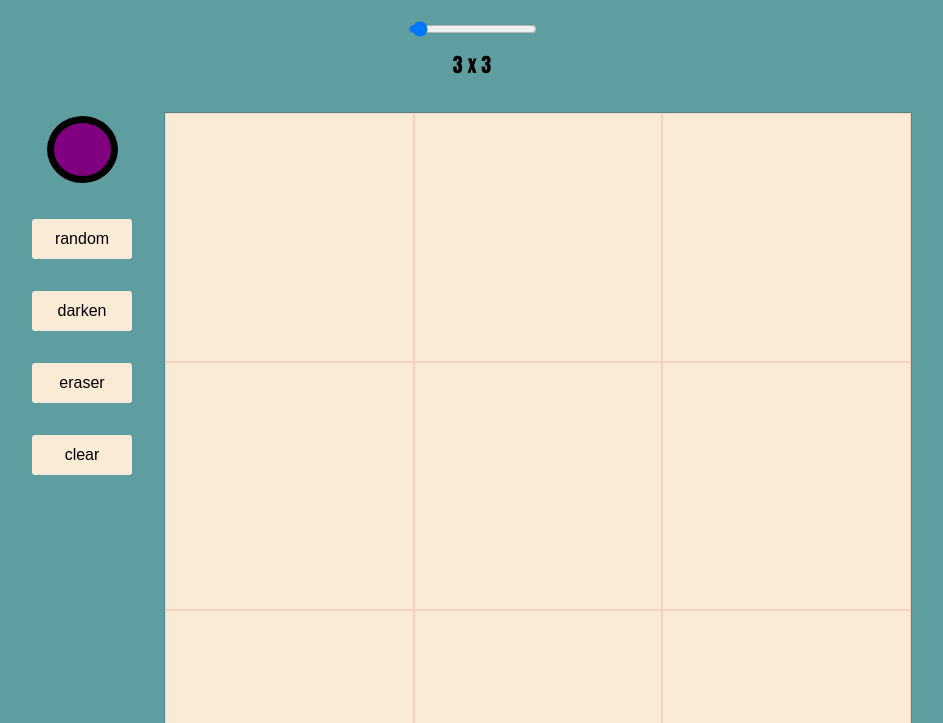
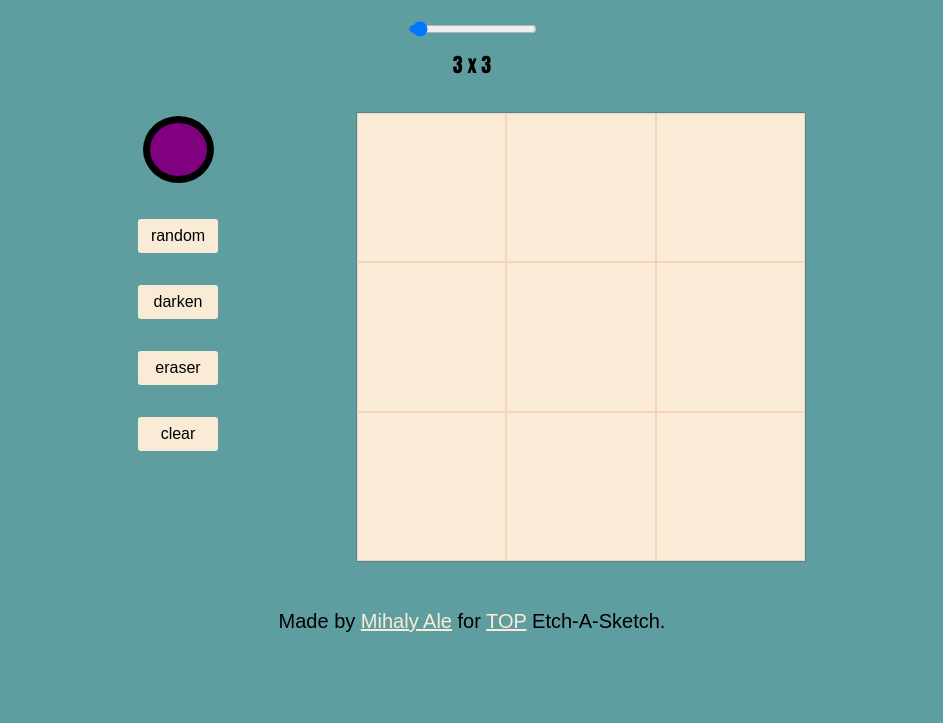
Before and after one commit to mihaly-ale/odinProject-EtchASketch, a plain HTML site: page index.html in a window 1280 px wide. Shown: the part 77-800 px from the top of the page, without its empty margins (168-1111 px from the left). Drawn offline with Linux system fonts and the light colour scheme.

Commit message:
reduce gameGrid size

```diff
--- a/style.css
+++ b/style.css
@@ -49,7 +49,7 @@ body {
 	margin-bottom: 2rem;
 
 	& .game-grid {
-		max-width: 750px;
+		max-width: 450px;
 		border: 1px double rgb(3, 3, 3, 0.15);
 		display: grid;
 		align-items: center;
@@ -90,8 +90,11 @@ body {
 		}
 
 		.color-setting {
-			width: 100px;
-			aspect-ratio: 1/0.4;
+			width: 80px;
+			display: flex;
+  justify-content: center;
+  align-items: center;
+
 			border: none;
 			border-radius: 3px;
 			background-color: antiquewhite;
@@ -132,7 +135,7 @@ body {
 	}
 }
 
-@media (max-width: 900px) {
+@media (max-width: 800px) {
 	.game-container {
 		flex-direction: column;
 		align-items: center;
@@ -145,7 +148,7 @@ body {
 		}
 
 		& .game-grid {
-			width: 500px;
+			width: 400px;
 			margin-inline: 1rem;
 		}
 	}
```
